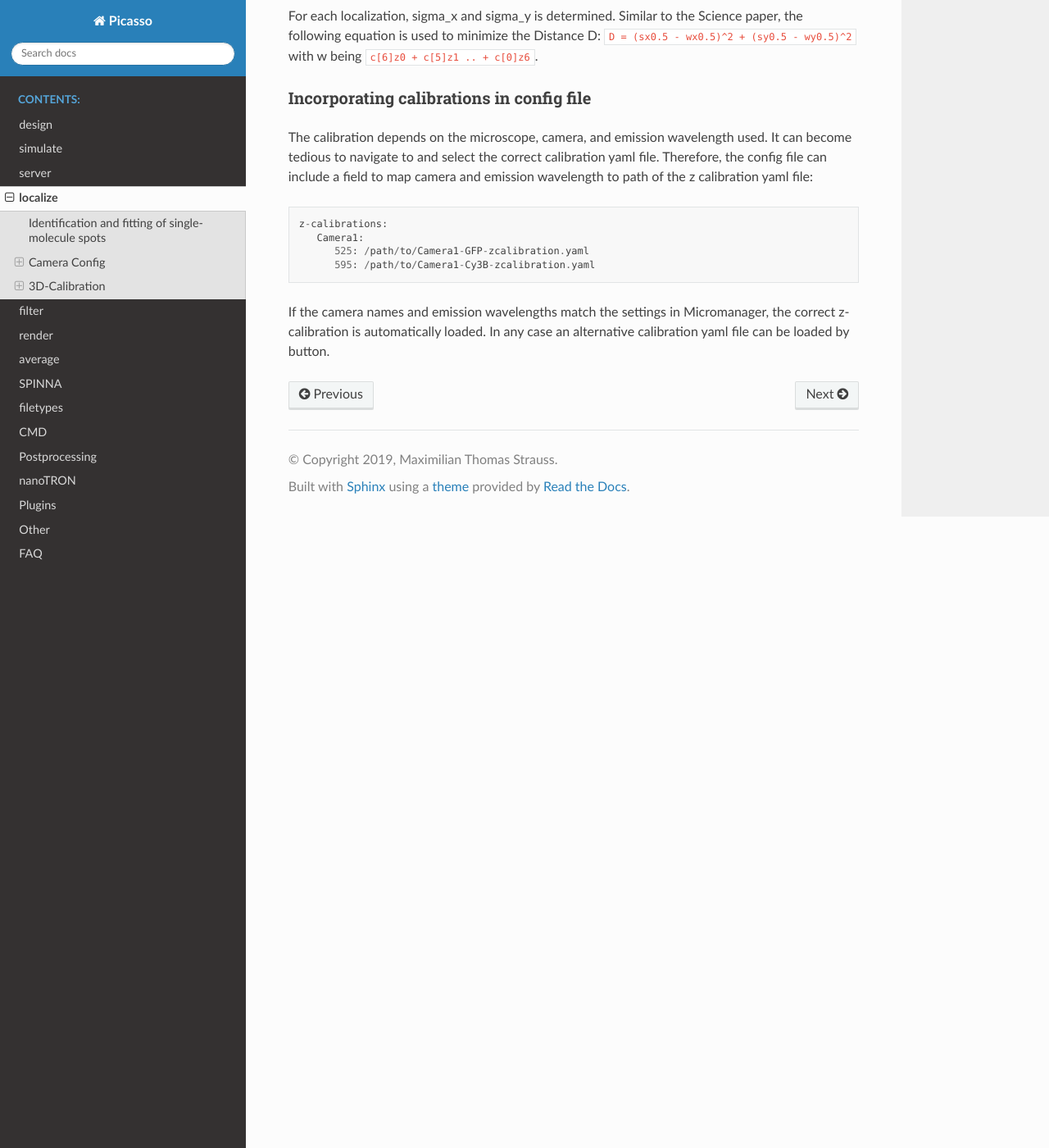
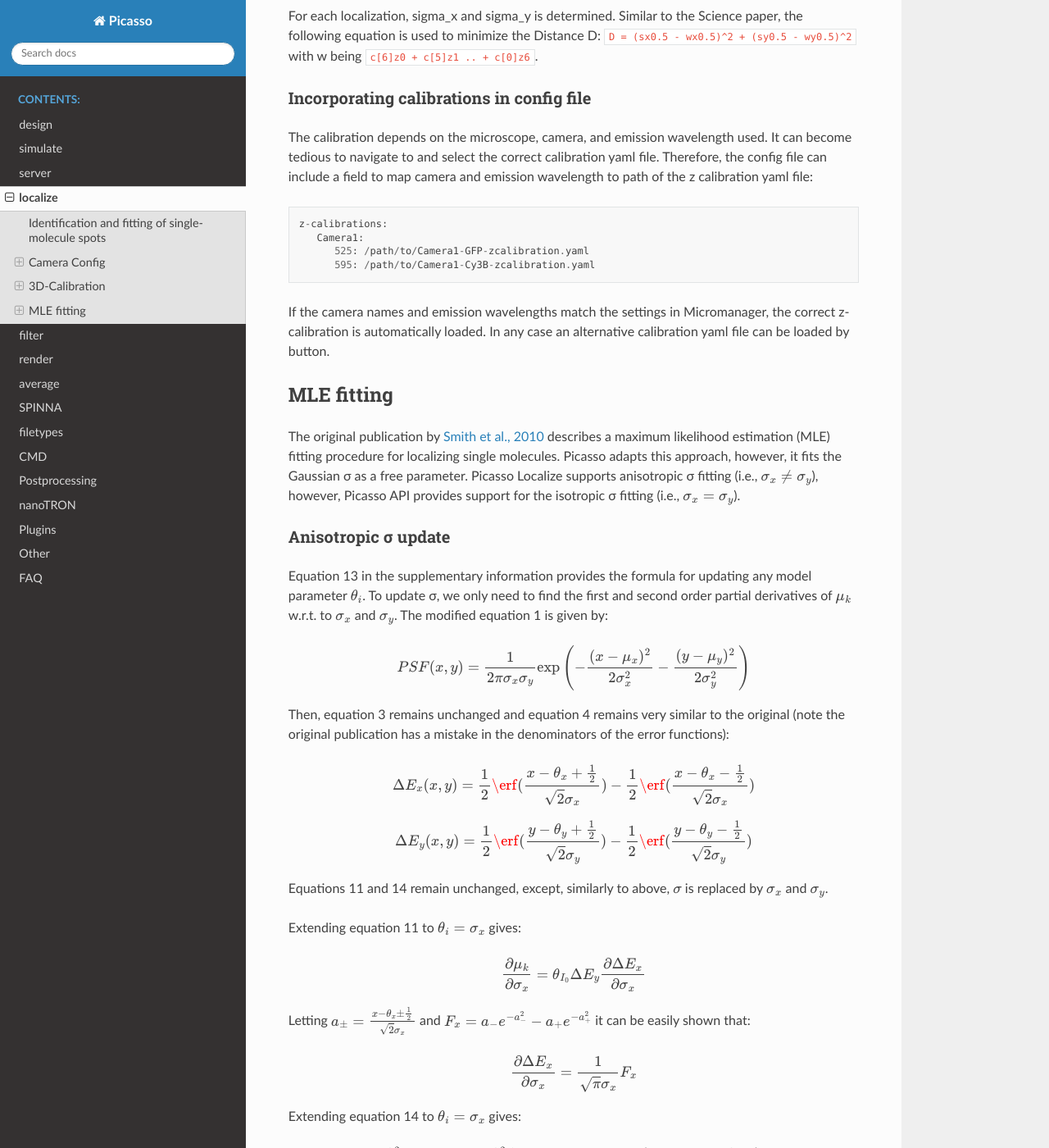
Before and after one commit to jungmannlab/picasso, a Sphinx documentation site: the page built from docs/localize.rst, in a window 1280 px wide and 1400 px high, scrolled down 5336 px. Shown: the whole window at 82% size. Built offline with Sphinx 7.4.7 and the Read the Docs theme 3.1.0, drawn with Linux system fonts in a browser that asks for light colours; some of the changed text lies outside the part shown.

Commit message:
add MLE fitting docs (extension of smith et al)

```diff
--- a/changelog.rst
+++ b/changelog.rst
@@ -1,7 +1,7 @@
 Changelog
 =========
 
-Last change: 28-FEB-2026 CEST
+Last change: 01-MAR-2026 CEST
 
 0.9.8
 -----
--- a/docs/localize.rst
+++ b/docs/localize.rst
@@ -185,3 +185,48 @@ The calibration depends on the microscope, camera, and emission wavelength used.
          595: /path/to/Camera1-Cy3B-zcalibration.yaml
 
 If the camera names and emission wavelengths match the settings in Micromanager, the correct z-calibration is automatically loaded. In any case an alternative calibration yaml file can be loaded by button.
+
+MLE fitting
+-----------
+
+The original publication by `Smith et al., 2010 <https://doi.org/10.1038/nmeth.1449>`_ describes a maximum likelihood estimation (MLE) fitting procedure for localizing single molecules. Picasso adapts this approach, however, it fits the Gaussian σ as a free parameter. Picasso Localize supports anisotropic σ fitting (i.e., :math:`\sigma_x \neq \sigma_y`), however, Picasso API provides support for the isotropic σ fitting (i.e., :math:`\sigma_x = \sigma_y`).
+
+Anisotropic σ update
+~~~~~~~~~~~~~~~~~~~~
+
+Equation 13 in the supplementary information provides the formula for updating any model parameter :math:`\theta_i`. To update σ, we only need to find the first and second order partial derivatives of :math:`\mu_k` w.r.t. to :math:`\sigma_x` and :math:`\sigma_y`. The modified equation 1 is given by:
+
+.. math:: PSF(x, y) = \frac{1}{2\pi\sigma_x\sigma_y} \exp\left(-\frac{(x-\mu_x)^2}{2\sigma_x^2} - \frac{(y-\mu_y)^2}{2\sigma_y^2}\right)
+
+Then, equation 3 remains unchanged and equation 4 remains very similar to the original (note the original publication has a mistake in the denominators of the error functions):
+
+.. math:: \Delta E_x(x, y) = \frac{1}{2} \erf(\frac{x - \theta_x + \frac{1}{2}}{\sqrt{2}\sigma_x}) - \frac{1}{2} \erf(\frac{x - \theta_x - \frac{1}{2}}{\sqrt{2}\sigma_x})
+.. math:: \Delta E_y(x, y) = \frac{1}{2} \erf(\frac{y - \theta_y + \frac{1}{2}}{\sqrt{2}\sigma_y}) - \frac{1}{2} \erf(\frac{y - \theta_y - \frac{1}{2}}{\sqrt{2}\sigma_y})
+
+Equations 11 and 14 remain unchanged, except, similarly to above, :math:`\sigma` is replaced by :math:`\sigma_x` and :math:`\sigma_y`.
+
+Extending equation 11 to :math:`\theta_i = \sigma_x` gives:
+
+.. math:: \frac{\partial \mu_k}{\partial \sigma_x} = \theta_{I_0} \Delta E_y \frac{\partial \Delta E_x}{\partial \sigma_x}
+
+Letting :math:`a_{\pm} = \frac{x - \theta_x \pm \frac{1}{2}}{\sqrt{2}\sigma_x}` and :math:`F_x = a_- e^{-a_-^2} - a_+ e^{-a_+^2}` it can be easily shown that:
+
+.. math:: \frac{\partial \Delta E_x}{\partial \sigma_x} = \frac{1}{\sqrt{\pi}\sigma_x} F_x
+
+Extending equation 14 to :math:`\theta_i = \sigma_x` gives:
+
+.. math:: \frac{\partial^2 \mu_k}{\partial \sigma_x^2} = \theta_{I_0} \Delta E_y \frac{\partial^2 \Delta E_x}{\partial \sigma_x^2} = \theta_{I_0} \Delta E_y \frac{1}{\sqrt{\pi}}  \bigg(\frac{-F_x}{\sigma_x^2} + \frac{1}{\sigma_x} \frac{\partial F_x}{\partial \sigma_x}\bigg)
+
+with :math:`\frac{\partial F_x}{\partial \sigma_x} = \frac{a_+}{\sigma_x} e^{-a_+^2} (1 - 2 a_+^2) - \frac{a_-}{\sigma_x} e^{-a_-^2} (1 - 2 a_-^2)`.
+
+Derivates w.r.t. :math:`\sigma_y` have the same form.
+
+Isotropic σ update
+~~~~~~~~~~~~~~~~~~
+
+Using :math:`\sigma_x = \sigma_y = \sigma`, we get new formulas for the partial derivatives of :math:`\mu_k` w.r.t. to :math:`\sigma`:
+
+.. math:: \frac{\partial \mu_k}{\partial \sigma} = \theta_{I_0} \bigg( \Delta E_y \frac{\partial \Delta E_x}{\partial \sigma} + \Delta E_x \frac{\partial \Delta E_y}{\partial \sigma} \bigg)
+.. math:: \frac{\partial^2 \mu_k}{\partial \sigma^2} = \theta_{I_0} \bigg( \Delta E_y \frac{\partial^2 \Delta E_x}{\partial \sigma^2} + 2 \frac{\partial \Delta E_y}{\partial \sigma} \frac{\partial \Delta E_x}{\partial \sigma} + \Delta E_x \frac{\partial^2 \Delta E_y}{\partial \sigma^2}  \bigg)
+
+The rest of the equations remain unchanged.
```
Also changed, not shown: 1 other file.
